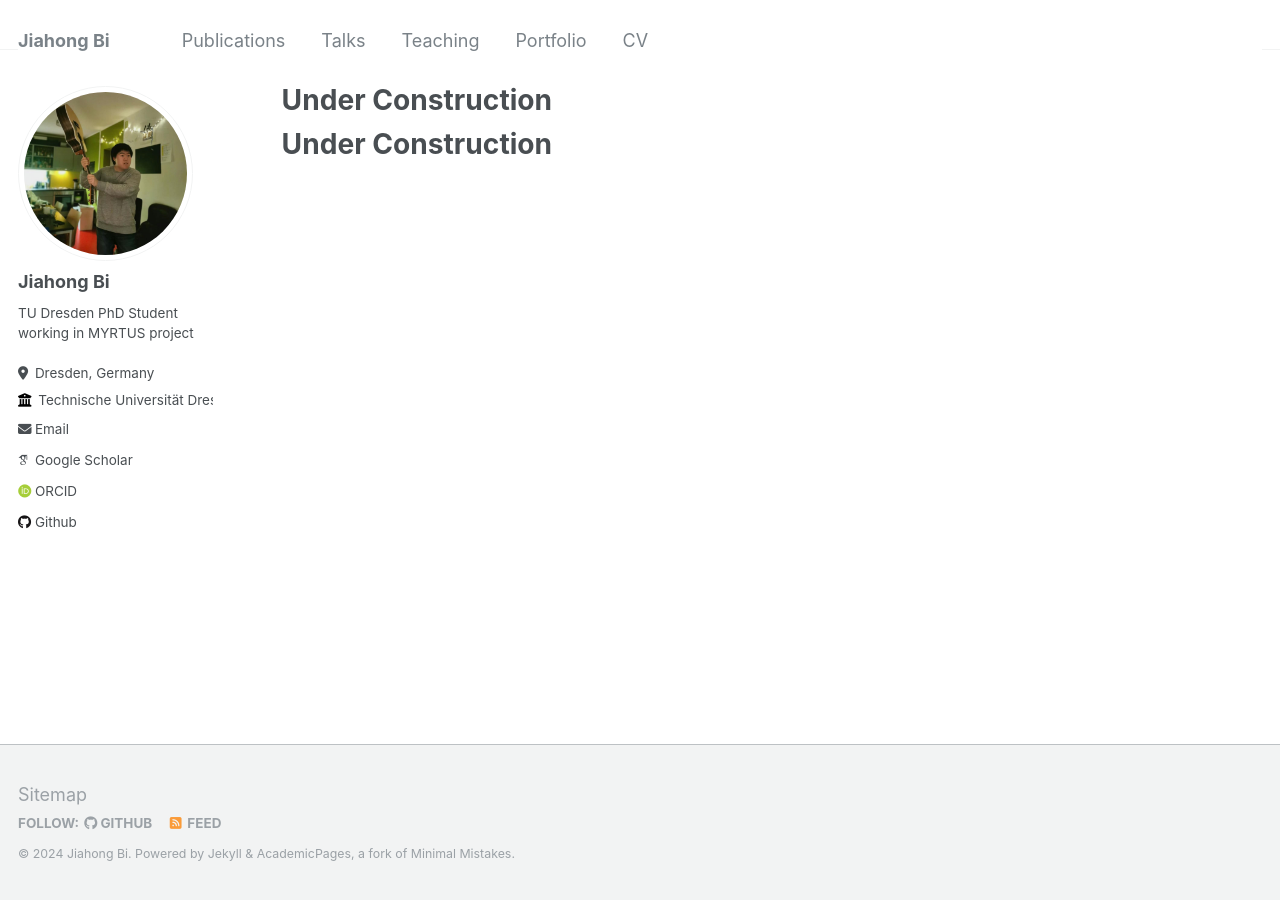
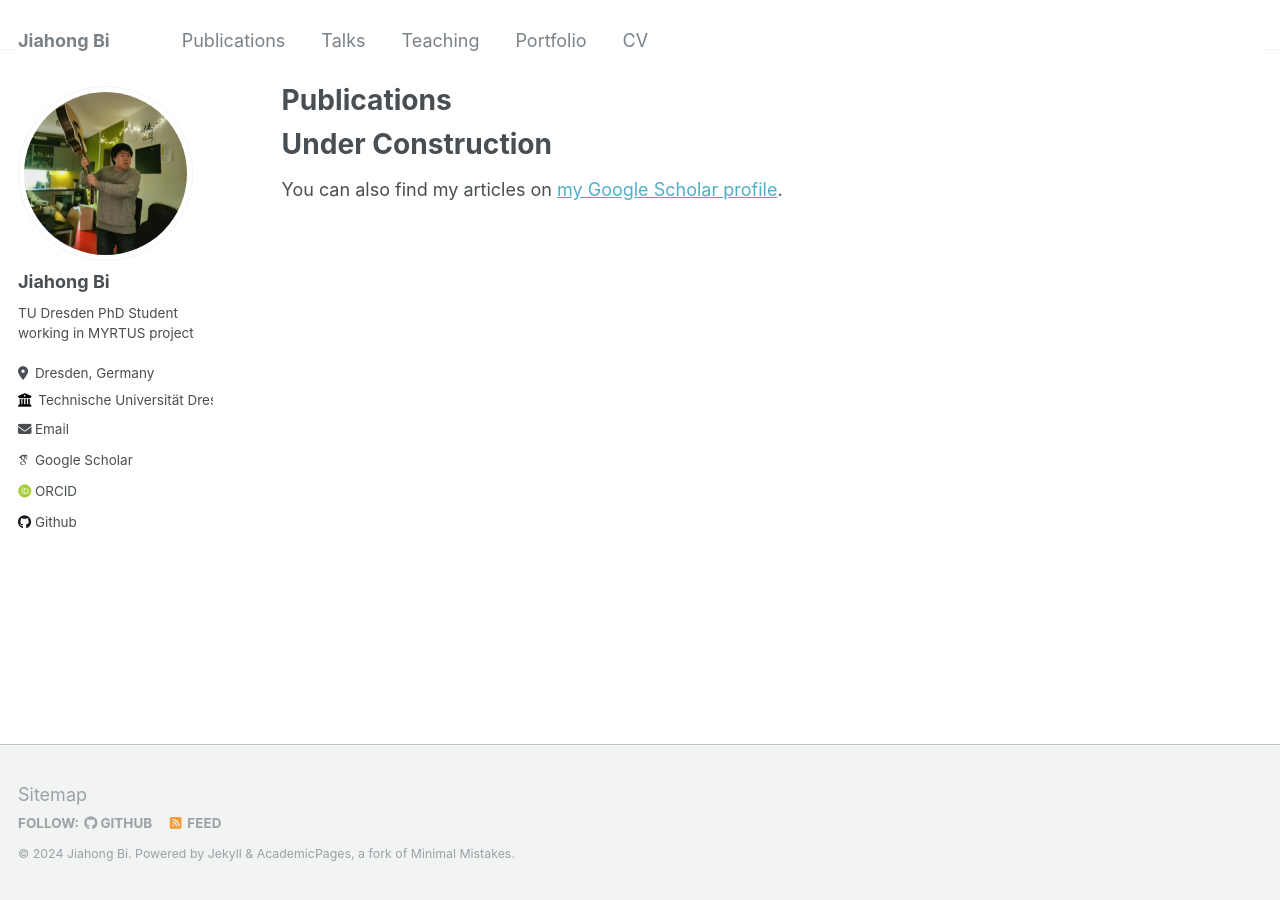
Before and after one commit to HahaLan97/HahaLan97.github.io, a Jekyll site: the page built from _pages/publications.md, in a window 1280 px wide. Built offline with Jekyll 4.4.1, drawn with Linux system fonts in a browser that asks for light colours; some web fonts are replaced; our own code applies the rules of GitHub Pages for plain Markdown files.

Commit message:
Update publications.md

```diff
--- a/_pages/publications.md
+++ b/_pages/publications.md
@@ -1,5 +1,3 @@
-# Under Construction
-<!---
 ---
 layout: archive
 title: "Publications"
```
Also changed, not shown: other parts of _pages/publications.md (+3 -0 lines).
